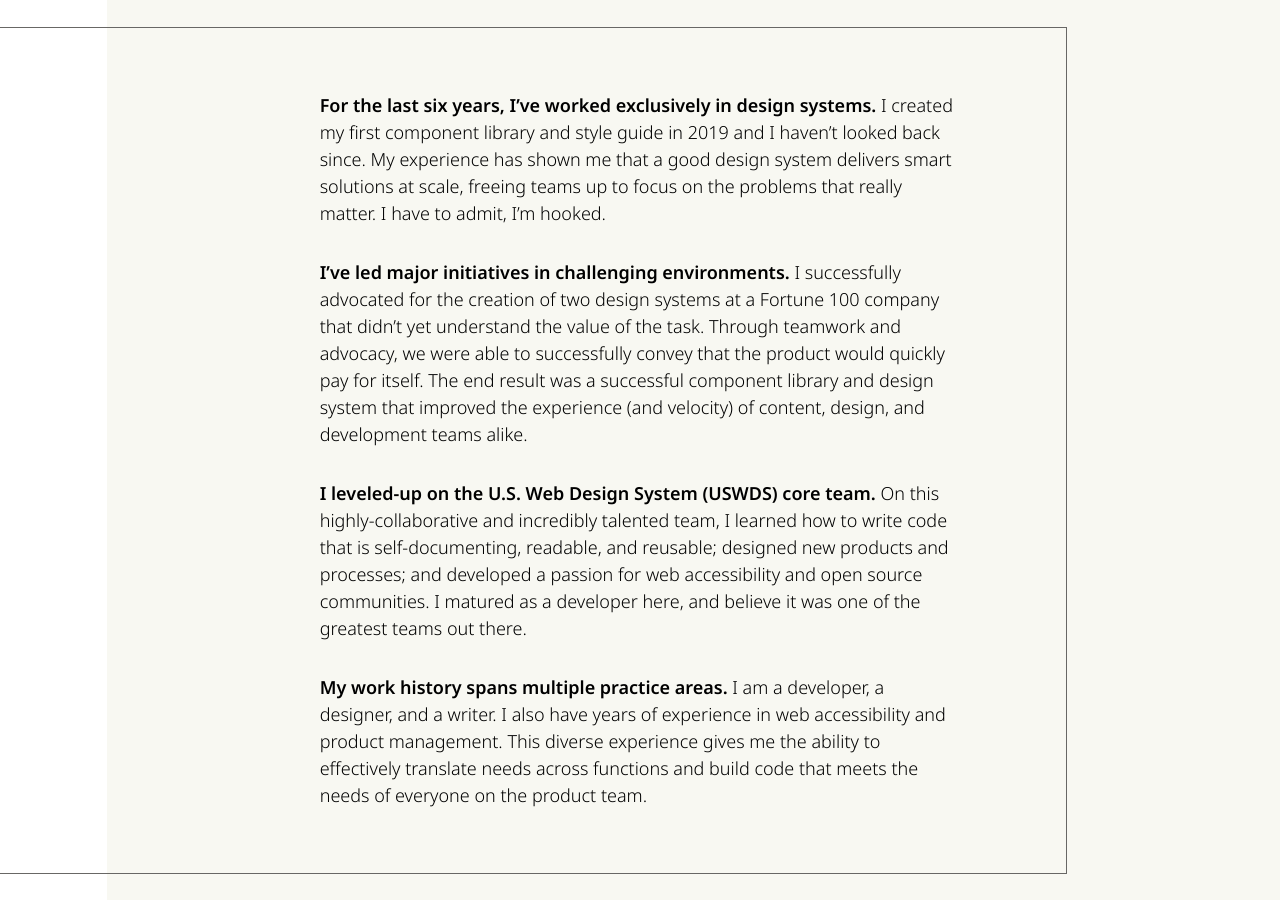
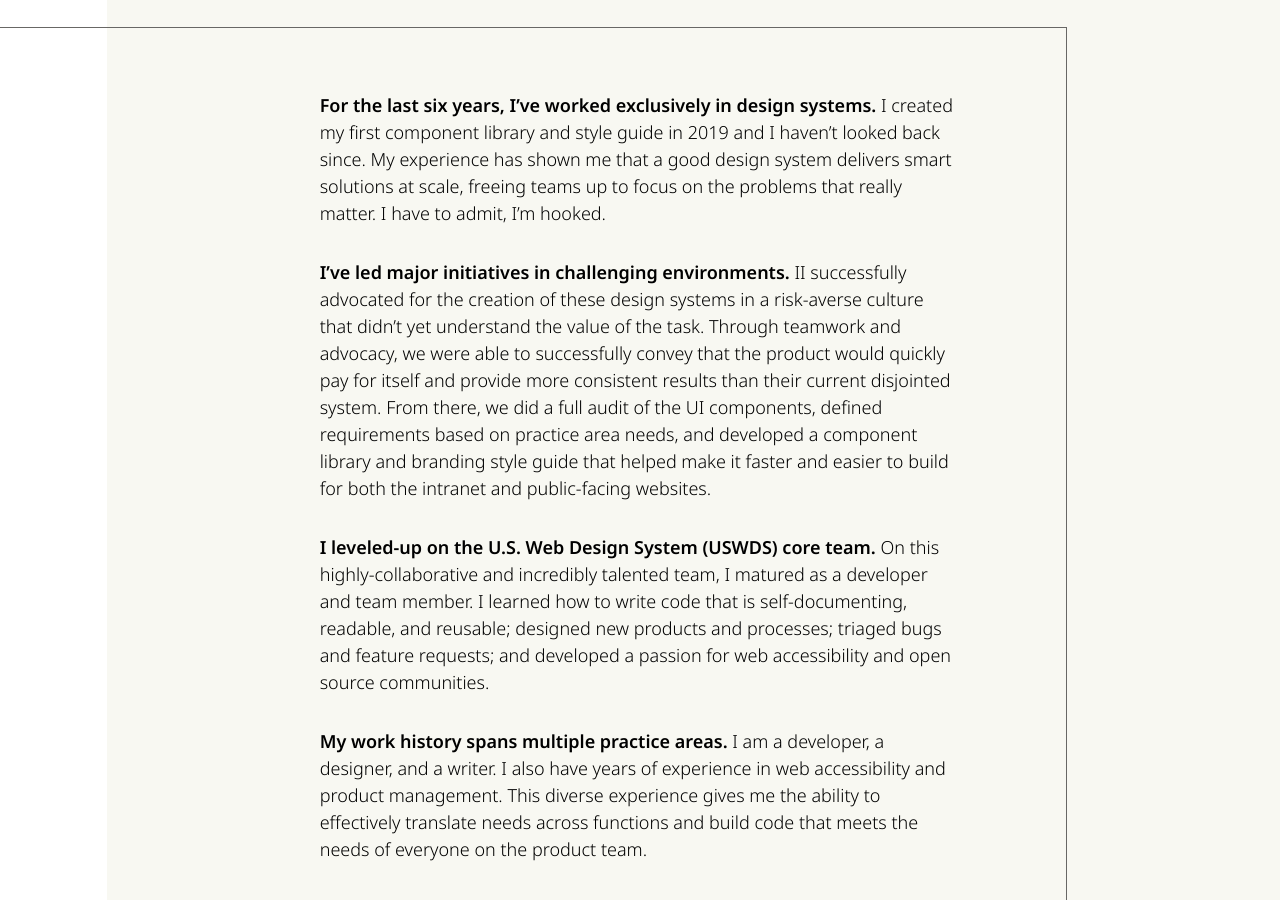
Before and after one commit to amyleadem/amyleadem.github.io, a Jekyll site: the page built from index.md, in a window 1280 px wide and 900 px high, scrolled down 1153 px. Built offline with Jekyll 4.4.1, drawn with Linux system fonts in a browser that asks for light colours; some web fonts are replaced; some of the changed text lies outside the part shown.

Commit message:
Tweak copy

```diff
--- a/index.md
+++ b/index.md
@@ -54,10 +54,10 @@ layout: default
         <strong>For the last six years, I’ve worked exclusively in design systems.</strong> I created my first component library and style guide in 2019 and I haven’t looked back since. My experience has shown me that a good design system delivers smart solutions at scale, freeing teams up to focus on the problems that really matter. I have to admit, I’m hooked.
       </li>
       <li>
-        <strong>I’ve led major initiatives in challenging environments.</strong> I successfully advocated for the creation of two design systems at a Fortune 100 company that didn’t yet understand the value of the task. Through teamwork and advocacy, we were able to successfully convey that the product would quickly pay for itself. The end result was a successful component library and design system that improved the experience (and velocity) of content, design, and development teams alike.
+        <strong>I’ve led major initiatives in challenging environments.</strong> II successfully advocated for the creation of these design systems in a risk-averse culture that didn’t yet understand the value of the task. Through teamwork and advocacy, we were able to successfully convey that the product would quickly pay for itself and provide more consistent results than their current disjointed system. From there, we did a full audit of the UI components, defined requirements based on practice area needs, and developed a component library and branding style guide that helped make it faster and easier to build for both the intranet and public-facing websites.
       </li>
       <li>
-        <strong>I leveled-up on the U.S. Web Design System (USWDS) core team.</strong> On this highly-collaborative and incredibly talented team, I learned how to write code that is self-documenting, readable, and reusable; designed new products and processes; and developed a passion for web accessibility and open source communities. I matured as a developer here, and believe it was one of the greatest teams out there.
+        <strong>I leveled-up on the U.S. Web Design System (USWDS) core team.</strong> On this highly-collaborative and incredibly talented team, I matured as a developer and team member. I learned how to write code that is self-documenting, readable, and reusable; designed new products and processes; triaged bugs and feature requests; and developed a passion for web accessibility and open source communities.
       </li>
       <li>
        <strong>My work history spans multiple practice areas.</strong> I am a developer, a designer, and a writer. I also have years of experience in web accessibility and product management. This diverse experience gives me the ability to effectively translate needs across functions and build code that meets the needs of everyone on the product team.
@@ -73,7 +73,7 @@ layout: default
   <div class="list-wrapper">
     <ul>
       <li>
-        <strong>I am passionate about the front of the front-end.</strong> Front-end development is a multi-faceted and deep discipline that often gets undervalued.  front-enders are the guardians of the user experience and interface. A good front-ender ensures that the diligent work that comes from usability research, accessibility audits, and content strategies gets translated into product that is accessible and usable for the end user.
+        <strong>I am passionate about the front of the front-end.</strong> Front-end development is a multi-faceted and deep discipline that often gets undervalued. To me, front-enders are the guardians of the user experience and interface. A good front-ender ensures that the diligent work that comes from usability research, accessibility audits, and content strategies gets translated into a product that is accessible and usable for the end user.
       </li>
       <li>
         <strong>I love building code that serves product teams.</strong> Working in design systems has taught me that the end user is not the only consumer we need to consider when writing code. Building smart code systems that anticipate the needs of development, content, and design teams brings business value by reducing friction and minimizing re-work.
```
